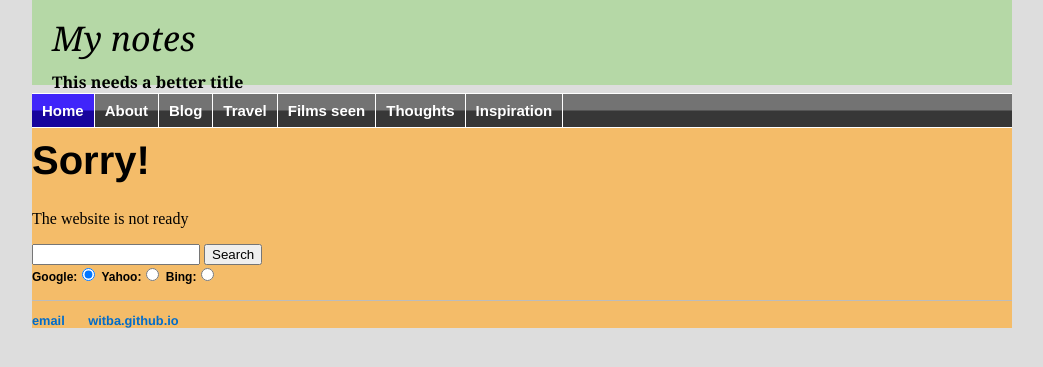
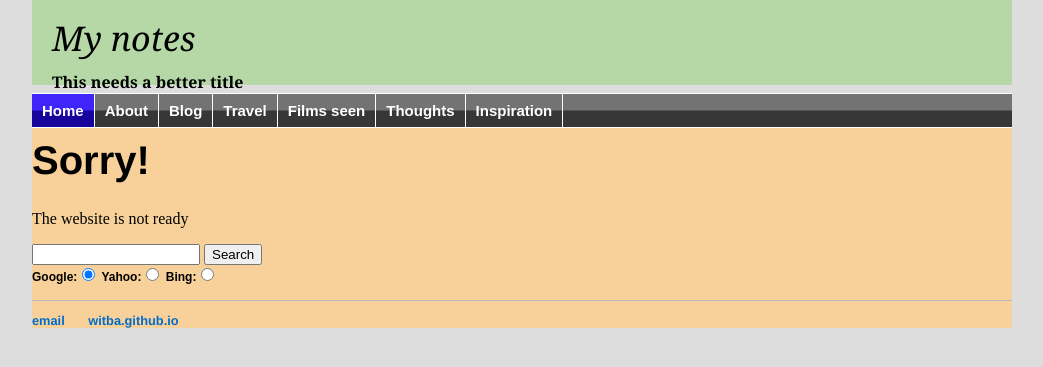
Before and after one commit to witba/witba.github.io, a Jekyll site: the page built from index.html, in a window 1280 px wide. Shown: the top 367 px of the page, without its empty margins (118-1161 px from the left). Built offline with Jekyll 4.4.1, drawn with Linux system fonts in a browser that asks for light colours.

Commit message:
Update main.css

```diff
--- a/css/main.css
+++ b/css/main.css
@@ -11,7 +11,7 @@ background: #b5d8a6;
 }
 #style_content {
 width: 100%;
-background: #f4bc69;  /*f2e3cd;*/
+background: #f7d199;  /*f2e3cd;*/
 }
 #style_title {
 padding-top: 15px;
```
